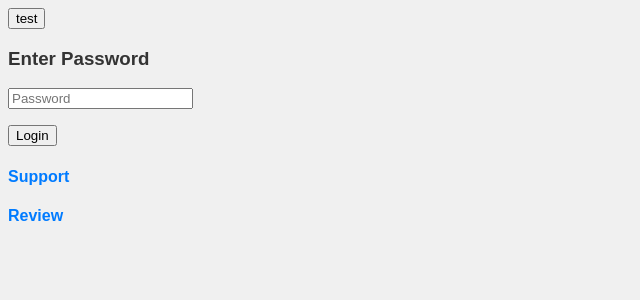
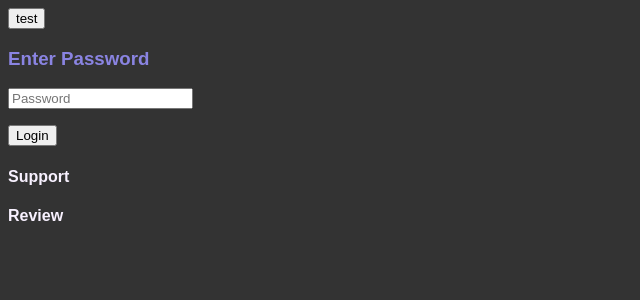
Before and after one commit to gojodev/3rd-yr-group-project, a Flask app: page / in a window 1280 px wide. Shown: the top 300 px of the page, without its empty margins (0-640 px from the left). Run offline with Flask 3, Linux system fonts and the light colour scheme.

Commit message:
Got CSS to work

```diff
--- a/style.css
+++ b/static/css/style.css
@@ -1,17 +1,17 @@
 body {
     font-family: Arial, sans-serif;
-    background-color: #f0f0f0;
-    color: #333;
+    background-color: #333;
+    color: #3A3335;
     justify-content: center;
 }
 
-h1 {
-    color: #0056b3;
+h3 {
+    color: #8A84E2;
 }
 
 a {
     text-decoration: none;
-    color: #007bff;
+    color: #F8F1FF;
 }
 p{
     align-items: center;
--- a/templates/about.html
+++ b/templates/about.html
@@ -4,7 +4,7 @@
     <meta charset="UTF-8">
     <meta name="viewport" content="width=device-width, initial-scale=1.0">
     <title>Document</title>
-    <link rel="stylesheet" type="text/css" href="{{ url_for('static', filename='style.css') }}">
+    <link rel="stylesheet" type="text/css" href="{{ url_for('static', filename='css/style.css') }}" />
     <script src="{{ url_for('static', filename='hello.js') }}"></script>
 </head>
 <body>
--- a/templates/index.html
+++ b/templates/index.html
@@ -7,8 +7,7 @@
     <title>Document</title>
     <script type = "text/javascript"
         src = "{{ url_for('static', filename = '/hello.js') }}" ></script>
-        <link rel="stylesheet" type="text/css" href="{{ url_for('static', filename='style.css') }}">
-
+    <link rel="stylesheet" type="text/css" href="{{ url_for('static', filename='css/style.css') }}" />
 </head>
 <body>
     <input type="button" onClick = "test()" value = "test" />
--- a/templates/review.html
+++ b/templates/review.html
@@ -4,7 +4,7 @@
     <meta charset="UTF-8">
     <meta name="viewport" content="width=device-width, initial-scale=1.0">
     <title>Document</title>
-    <link rel="stylesheet" type="text/css" href="{{ url_for('static', filename='style.css') }}">
+    <link rel="stylesheet" type="text/css" href="{{ url_for('static', filename='css/style.css') }}" />
     <script src="{{ url_for('static', filename='hello.js') }}"></script>
 </head>
 <body>
--- a/templates/setsession_form.html
+++ b/templates/setsession_form.html
@@ -4,7 +4,7 @@
     <meta charset="UTF-8">
     <meta name="viewport" content="width=device-width, initial-scale=1.0">
     <title>Document</title>
-    <link rel="stylesheet" type="text/css" href="{{ url_for('static', filename='style.css') }}">
+    <link rel="stylesheet" type="text/css" href="{{ url_for('static', filename='css/style.css') }}" />
     <script src="{{ url_for('static', filename='hello.js') }}"></script>
 </head>
 <body>
--- a/templates/support.html
+++ b/templates/support.html
@@ -4,7 +4,7 @@
     <meta charset="UTF-8">
     <meta name="viewport" content="width=device-width, initial-scale=1.0">
     <title>Document</title>
-    <link rel="stylesheet" type="text/css" href="{{ url_for('static', filename='style.css') }}">
+    <link rel="stylesheet" type="text/css" href="{{ url_for('static', filename='css/style.css') }}" />
     <script src="{{ url_for('static', filename='hello.js') }}"></script>
 </head>
 <body>
```
